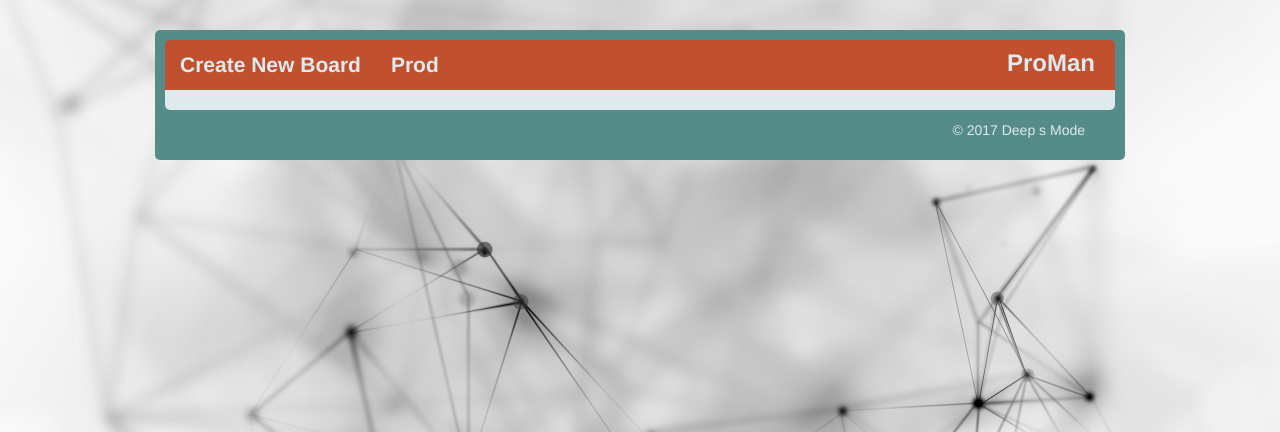
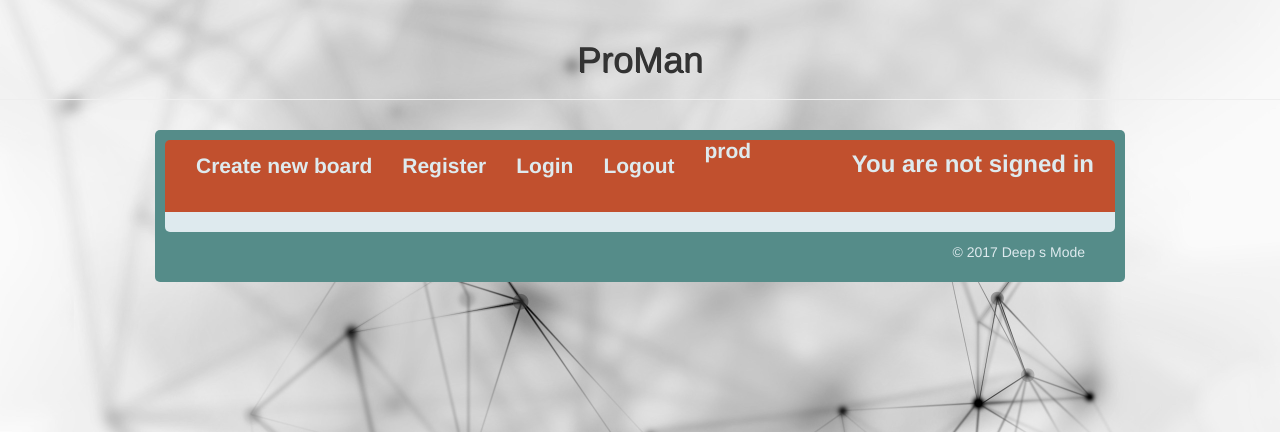
Before and after one commit to gerimage23/proman, a Flask app: page / in a window 1280 px wide. Shown: the top 432 px of the page. Run offline with Flask 2, Linux system fonts and the light colour scheme; data that the repository does not hold is empty; some libraries are stand-ins or nearby versions.

Commit message:
login merged to development

```diff
--- a/datahandler.py
+++ b/datahandler.py
@@ -1,5 +1,7 @@
 import json
 import psycopg2
+from werkzeug import security
+from datetime import datetime
 
 
 def execute_sql_statement(sql_statement, values=tuple()):
@@ -37,8 +39,33 @@ def execute_sql_statement(sql_statement, values=tuple()):
             conn.close()
 
 
-def main():
-    pass
+def insert_user(username, password):
+    '''
+    Inserts a username-password pair into the database after hashing the password.
+    '''
+    password = security.generate_password_hash(password, method='pbkdf2:sha256', salt_length=8)
+    lastlog_time = datetime.now().replace(microsecond=0)
 
-if __name__ == '__main__':
-    main()
+    try:
+        execute_sql_statement('''INSERT INTO users (username, password, lastlog_time)
+                          VALUES (%s,%s, %s);''', (username, password, lastlog_time))
+        return True
+    except psycopg2.DatabaseError as e:
+        print(e)
+        return False
+
+
+def check_user(username, password):
+        try:
+            results = execute_sql_statement("""SELECT username, password
+                                               FROM users
+                                               WHERE username=%s;""", (username,))
+
+            if len(results) > 0:
+                return security.check_password_hash(results[0][1], password)
+            else:
+                return False
+
+        except Exception as e:
+            print(e)
+            return False
--- a/main.py
+++ b/main.py
@@ -3,11 +3,16 @@ import requests
 from datetime import datetime
 import json
 from werkzeug.security import generate_password_hash, check_password_hash
-from datahandler import execute_sql_statement
+import datahandler
 
 app = Flask(__name__)
 app.config['SESSION_TYPE'] = 'memcached'
 app.config['SECRET_KEY'] = 'ad76ad987ad98aud98adu9qeqeqadqew'
+
+
+@app.route("/register")
+def render_form_page():
+    return render_template('form.html', act="Register")
 
 
 @app.route('/create_board', methods=["POST"])
@@ -20,51 +25,36 @@ def create_board():
     return "yeaa mothafucka"
 
 
-@app.route("/")
-def root():
-    return render_template('index.html')
+@app.route("/register-user", methods=["POST"])
+def register_user():
+    username = request.form["username"]
+    password = request.form["password"]
+    if datahandler.insert_user(username, password):
+        session['username'] = username
+        return render_template('index.html', username=username)
+    else:
+        return render_template('form.html', act="Register", errormsg="Username already exists!")
 
 
-@app.route("/users", methods=['GET'])
-def users():
-    stat = execute_sql_statement("SELECT id, username, password, lastlog_time FROM users order by id")
-    vote_json = []
-    main_tupl = {'users': []}
-    for i in range(len(stat)):
-        temp_tupl = {}
-        temp_tupl['id'] = stat[i][0]
-        temp_tupl['username'] = stat[i][1]
-        temp_tupl['password'] = stat[i][2]
-        temp_tupl['lastlog_time'] = stat[i][3]
-        main_tupl['users'].append(temp_tupl)
-    # vote_json.append(temp_tupl)
-    return jsonify(main_tupl)
+@app.route("/login")
+def login_page():
+    return render_template('form.html', act="Login")
+
+@app.route('/logout')
+def logout():
+    session.pop('username', None)
+    return redirect(url_for('root'))
 
 
-@app.route("/load_boards", methods=['GET'])
-def load_boards():
-    stat = execute_sql_statement("SELECT id, title, state, user_id FROM boards")
-    vote_json = []
-    main_tupl = {'boards': []}
-    for i in range(len(stat)):
-        temp_tupl = {}
-        temp_tupl['id'] = stat[i][0]
-        temp_tupl['title'] = stat[i][1]
-        temp_tupl['state'] = stat[i][2]
-        temp_tupl['user_id'] = stat[i][3]
-        temp_tupl['cards'] = []
-        cards = execute_sql_statement("SELECT id, title, status, card_order, board_id FROM cards WHERE board_id=" + str(stat[i][0]))
-        for j in range(len(cards)):
-            temp_cards_tupl = {}
-            temp_cards_tupl['id'] = cards[j][0]
-            temp_cards_tupl['title'] = cards[j][1]
-            temp_cards_tupl['status'] = cards[j][2]
-            temp_cards_tupl['order'] = cards[j][3]
-            temp_cards_tupl['board_id'] = cards[j][4]
-            temp_tupl['cards'].append(temp_cards_tupl)
-        main_tupl['boards'].append(temp_tupl)
-    # vote_json.append(temp_tupl)
-    return jsonify(main_tupl)
+@app.route("/login-user", methods=["POST"])
+def user_login():
+    username = request.form['username']
+    password = request.form['password']
+    if datahandler.check_user(username, password):
+        session['username'] = username
+        return render_template('index.html', username=username)
+    return render_template('form.html', act="Login",
+                           errormsg="Invalid Username/Password combination provided.")
 
 
 @app.route("/save_boards", methods=['POST'])
@@ -99,6 +89,27 @@ def save_boards():
     return 'yEAH! sUCCES'
 
 
+@app.route("/")
+def root():
+    return render_template('index.html')
+
+
+@app.route("/users", methods=['GET'])
+def users():
+    stat = datahandler.execute_sql_statement("SELECT id, username, password, lastlog_time FROM users order by id")
+    vote_json = []
+    main_tupl = {'users': []}
+    for i in range(len(stat)):
+        temp_tupl = {}
+        temp_tupl['id'] = stat[i][0]
+        temp_tupl['username'] = stat[i][1]
+        temp_tupl['password'] = stat[i][2]
+        temp_tupl['lastlog_time'] = stat[i][3]
+        main_tupl['users'].append(temp_tupl)
+    #vote_json.append(temp_tupl)
+    return jsonify(main_tupl)
+
+
 def main():
     app.run(debug=True)
 
--- a/static/main.css
+++ b/static/main.css
@@ -172,7 +172,7 @@ footer p{
     display: none;
 }
 
-#project-title{
+.project-title {
     float:right;
     margin-right:20px;
     margin-top: 10px;
@@ -213,9 +213,25 @@ footer p{
     border-top-left-radius: 5px
 }
 
+#settings-button {
+    display: none;
+}
+
 #back-to-root-toot:hover, #create-new-board:hover, #create-new-card:hover, #settings-button:hover {
     border-top-left-radius: 5px;
     border-top-right-radius: 5px;
     background-color: #deeaee;
     color: #3f6c6b;
 }
+
+.page-header.text-center {
+    text-shadow: 1px 1px;
+}
+
+.panel-heading{
+    background-color: #c1502e;
+}
+
+.panel-body{
+    background-color: grey;
+}
--- a/templates/index.html
+++ b/templates/index.html
@@ -17,16 +17,26 @@
         <script src="{{url_for('static', filename='main.js')}}" defer></script>
     </head>
     <body>
+      <div class="page-header text-center">
+        <h1>ProMan</h1>
+      </div>
       <div class="container">
         <div class="header clearfix">
-        <nav>
-          <ul class="nav navbar-nav pull-left">
+          <nav class="navbar navbar-fluid">
+            <div class="container-fluid">
+              <ul class="nav navbar-nav">
                 <li role="presentation"><a href="#"id="back-to-root-toot"> Home </a></li>
                 <li role="presentation"><a href="#"id="create-new-board"> Create new board</a></li>
                 <li role="presentation"><a href="#"id="create-new-card"> Add new card</a></li>
+                <li role="presentation"><a href="/register" id="register-user"> Register</a></li>
+                <li role="presentation"><a href="/login" id="login-user"> Login</a></li>
+                <li role="presentation"><a href="/logout" id="logout-user"> Logout</a></li>
                 <li role="presentation"><a href="#"id="settings-button"></a></li>
               </ul>
-          <h3 id="project-title" class="text-muted">ProMan</h3>
+              <ul class="nav navbar-nav navbar-right">
+                <h3 class="project-title">{{ 'You are not signed in' if username == undefined else 'Signed in as ' + username }}</h3>
+              </ul>
+            </div>
           </nav>
         </div>
 
```
Also changed, not shown: templates/form.html (added, +47 -0 lines). Lines whose indentation alone changed are shown as unchanged.
